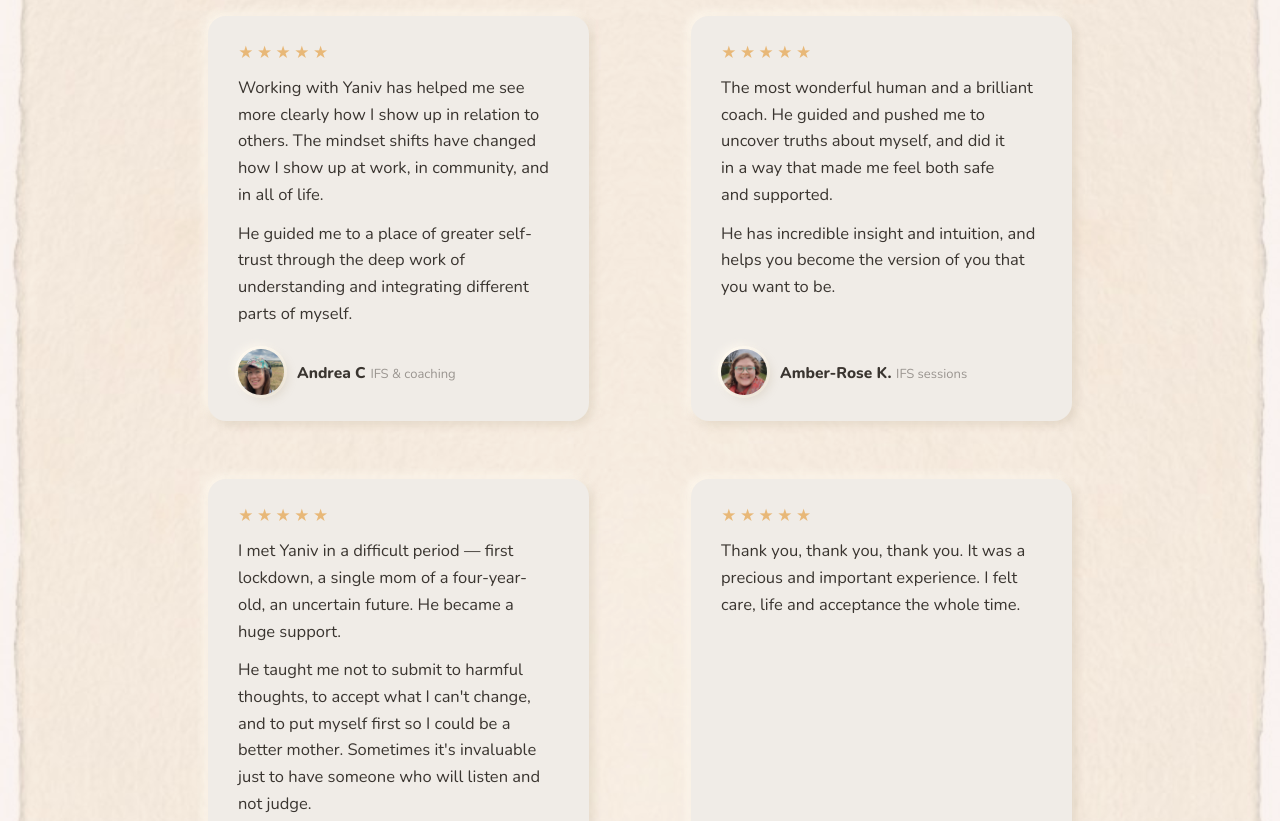
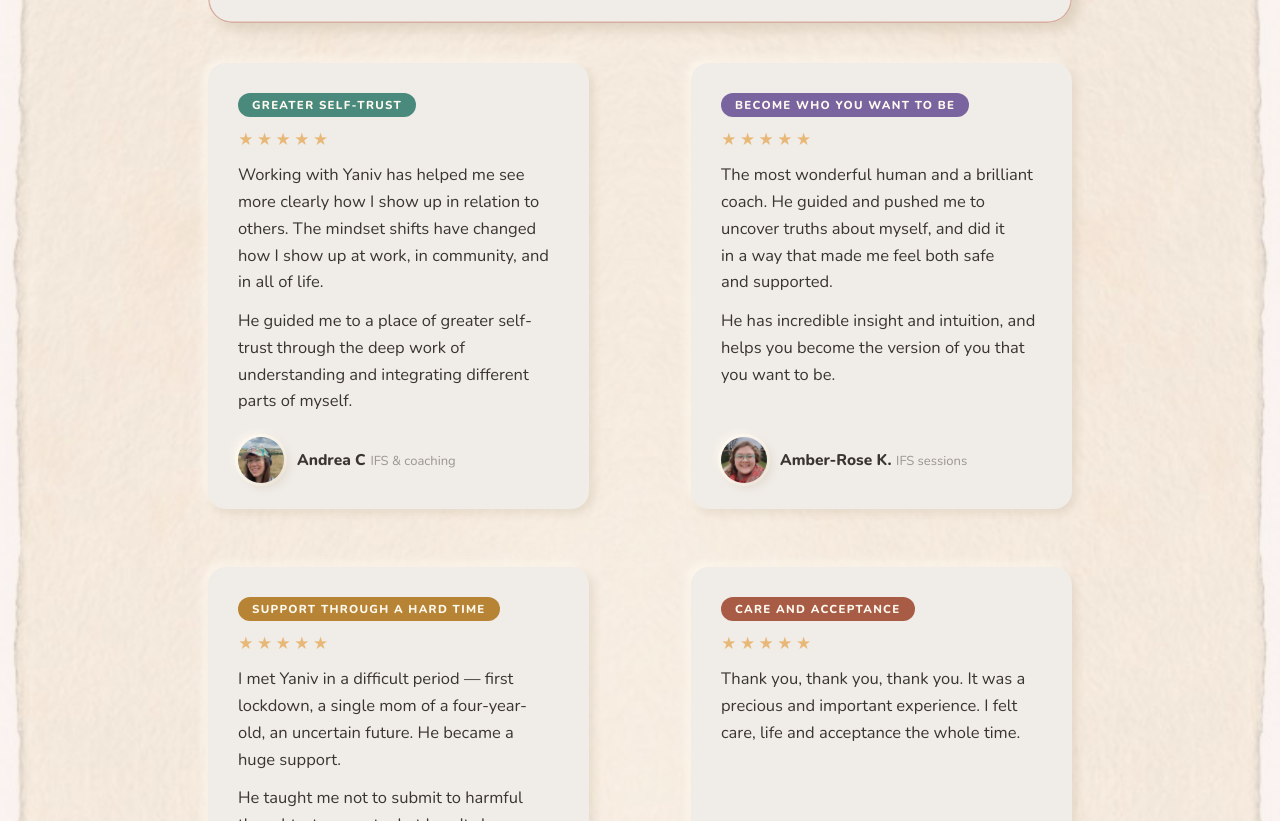
Before and after one commit to Yanivro/ifs-yaniv-rose, a plain HTML site: page index.html in a window 1280 px wide. Shown: the part 8655-9476 px from the top of the page. Drawn offline with nearby package versions, Linux system fonts and the light colour scheme.

Commit message:
Add themed headline pills to each testimonial
Color-matched pill above each quote summarizing its theme so readers
can scan for what's relevant to them: Safe enough to go deep, Greater
self-trust, Become who you want to be, Support through a hard time,
Care and acceptance.

Co-Authored-By: Claude Opus 4.8 (1M context) <noreply@anthropic.com>

```diff
--- a/index.html
+++ b/index.html
@@ -332,6 +332,19 @@
 
   /* ---------- voices / testimonials ---------- */
   .stars{ color:var(--gold); letter-spacing:3px; line-height:1; }
+
+  /* themed pill headline — tells the reader what each quote is about */
+  .voice-tag{
+    align-self:flex-start; display:inline-block; font-family:var(--font-sans);
+    font-size:11.5px; font-weight:800; letter-spacing:1.3px; line-height:1;
+    text-transform:uppercase; color:var(--cream-on);
+    padding:7px 14px 6px; border-radius:var(--r-pill); margin-bottom:16px;
+  }
+  .voice-tag.coral   { background:var(--coral-dark); }
+  .voice-tag.teal    { background:var(--teal-ink); }
+  .voice-tag.lavender{ background:#7a64a0; }
+  .voice-tag.gold    { background:#b78436; }
+  .voice-featured .voice-tag{ font-size:12px; margin-bottom:18px; }
 
   /* avatar (shared) — monogram now; drop a real photo in via the <img>.
      The <img> sits on top, so the initial is the graceful fallback. */
@@ -782,6 +795,7 @@
     </div>
     <!-- FEATURED — the fullest account of real change -->
     <figure class="voice-featured reveal">
+      <div class="voice-tag coral">Safe enough to go deep</div>
       <div class="stars" aria-label="5 out of 5">★★★★★</div>
       <blockquote class="quote">
         I couldn't have ever expected the profound realizations and healing
@@ -808,6 +822,7 @@
     <div class="voices-grid">
 
       <figure class="voice reveal">
+        <div class="voice-tag teal">Greater self-trust</div>
         <div class="stars" aria-label="5 out of 5">★★★★★</div>
         <p>Working with Yaniv has helped me see more clearly how I show up in
           relation to others. The mindset shifts have changed how I show up at
@@ -824,6 +839,7 @@
       </figure>
 
       <figure class="voice reveal">
+        <div class="voice-tag lavender">Become who you want to be</div>
         <div class="stars" aria-label="5 out of 5">★★★★★</div>
         <p>The most wonderful human and a brilliant coach. He guided and pushed
           me to uncover truths about myself, and did it in a way that made me
@@ -840,6 +856,7 @@
       </figure>
 
       <figure class="voice reveal">
+        <div class="voice-tag gold">Support through a hard time</div>
         <div class="stars" aria-label="5 out of 5">★★★★★</div>
         <p>I met Yaniv in a difficult period — first lockdown, a single mom of a
           four-year-old, an uncertain future. He became a huge support.</p>
@@ -858,6 +875,7 @@
       </figure>
 
       <figure class="voice reveal">
+        <div class="voice-tag coral">Care and acceptance</div>
         <div class="stars" aria-label="5 out of 5">★★★★★</div>
         <p>Thank you, thank you, thank you. It was a precious and important
           experience. I felt care, life and acceptance the whole time.</p>
```
